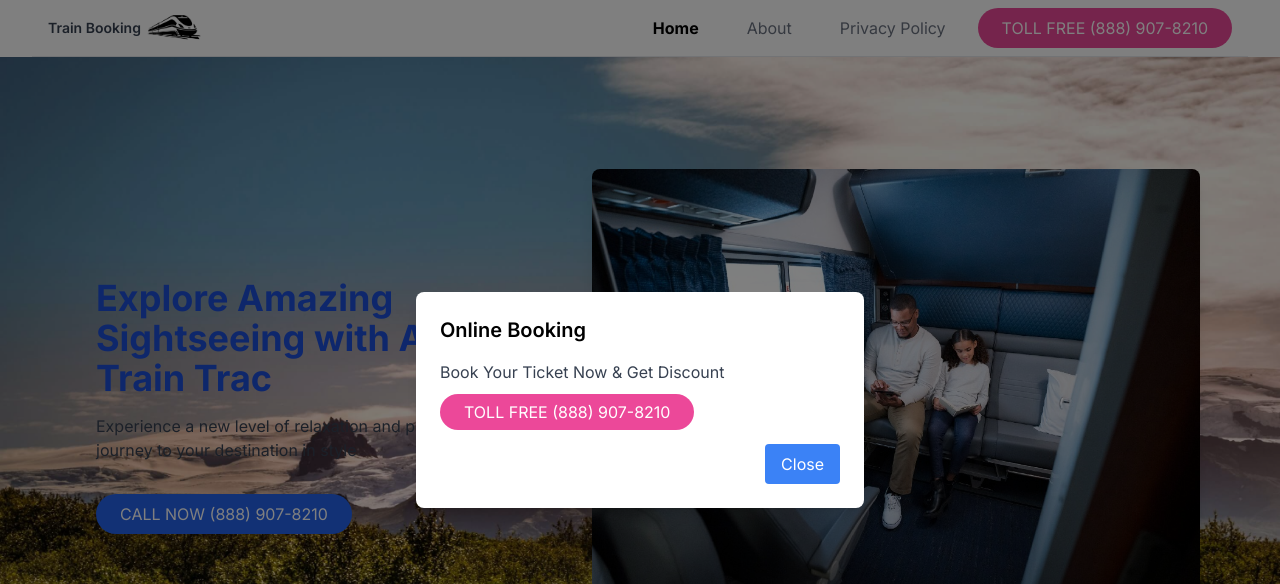
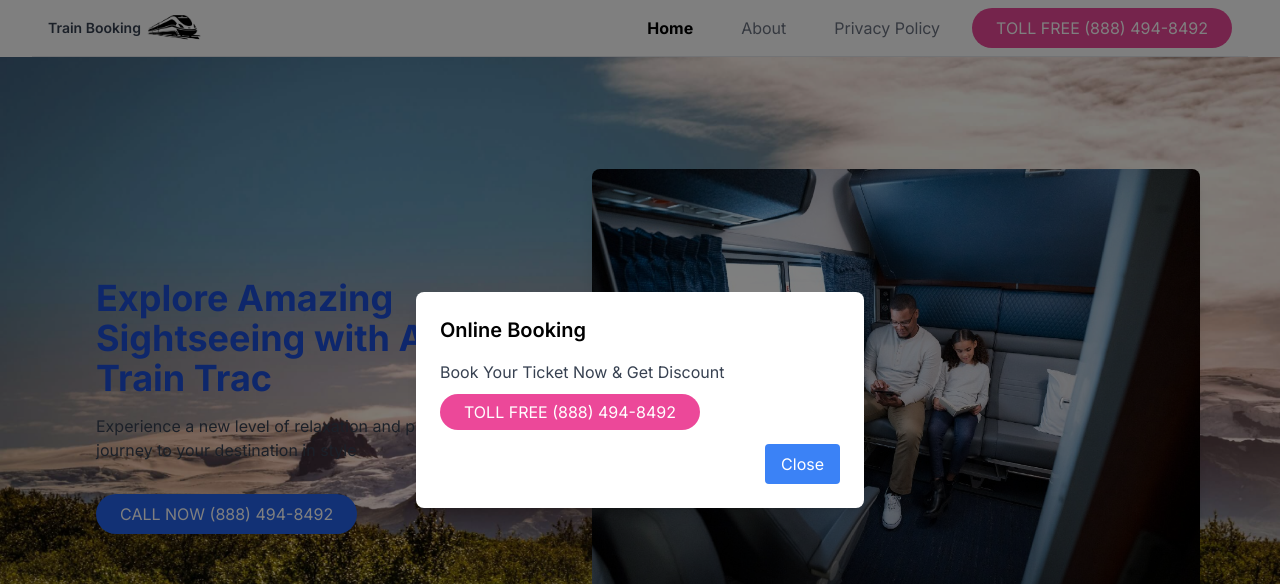
Before and after one commit to Tahirasif31/train-booking, a Next.js app: page / in a window 1280 px wide. Shown: the top 584 px of the page. Built offline with nearby package versions, Linux system fonts and the light colour scheme.

Commit message:
fix number

```diff
--- a/components/footer.js
+++ b/components/footer.js
@@ -19,7 +19,7 @@ const Footer = () => {
         </div>
         <div className="text-center">
           <p>
-            24511 Stone Falcon Ln, Katy, TX 77494, USA | Phone: 833-648-9287 |
+            24511 Stone Falcon Ln, Katy, TX 77494, USA | Phone: (888) 494-8492 |
             Email: booking@trainbooking.us
           </p>
           <p className="mt-4">&copy; 2024 Train Booking</p>
--- a/components/hero.js
+++ b/components/hero.js
@@ -17,10 +17,10 @@ const Hero = () => {
             your destination in style
           </p>
           <a
-            href="tel:+18889078210"
+            href="tel:+18884948492"
             className="bg-blue-600 text-white px-6 py-2 rounded-full inline-block hover:bg-blue-700 transition"
           >
-            CALL NOW (888) 907-8210
+            CALL NOW (888) 494-8492
           </a>
         </div>
 
--- a/components/nav.js
+++ b/components/nav.js
@@ -52,10 +52,10 @@ const Navbar = () => {
 
           {/* Toll-Free Button - Visible only on Desktop */}
           <a
-            href="tel:+18889078210"
+            href="tel:+18884948492"
             className="bg-pink-500 text-white mx-6 px-6 py-2 rounded-full hidden md:block"
           >
-            TOLL FREE (888) 907-8210
+            TOLL FREE (888) 494-8492
           </a>
         </div>
 
--- a/components/package.js
+++ b/components/package.js
@@ -9,7 +9,7 @@ const SignaturePackages = () => {
 
       <div className="text-center mb-10">
         <button className="bg-blue-600 text-white py-2 px-6 rounded-full shadow-md hover:bg-blue-700">
-          <a href="tel:+18884109371">CALL NOW (888) 410-9371</a>
+          <a href="tel:+18884948492">CALL NOW (888) 494-8492</a>
         </button>
       </div>
 
--- a/components/popup.js
+++ b/components/popup.js
@@ -11,10 +11,10 @@ const Popup = ({ isOpen, onClose }) => {
           Book Your Ticket Now & Get Discount
         </p>
         <a
-          href="tel:+18889078210"
+          href="tel:+18884948492"
           className="bg-pink-500 text-white  px-6 py-2 rounded-full mb-5"
         >
-          TOLL FREE (888) 907-8210
+          TOLL FREE (888) 494-8492
         </a>
         <div className="flex justify-end">
           <button
```
